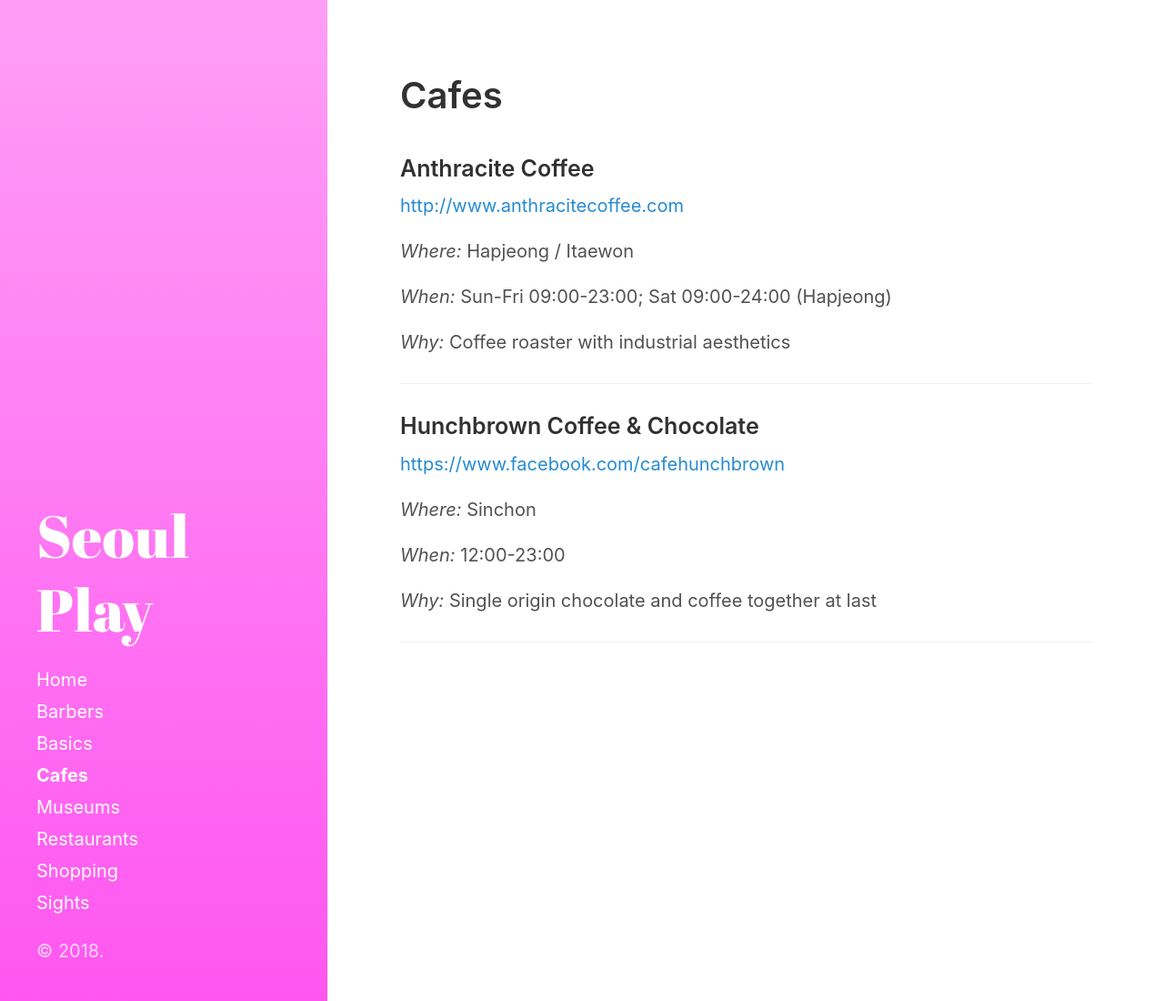
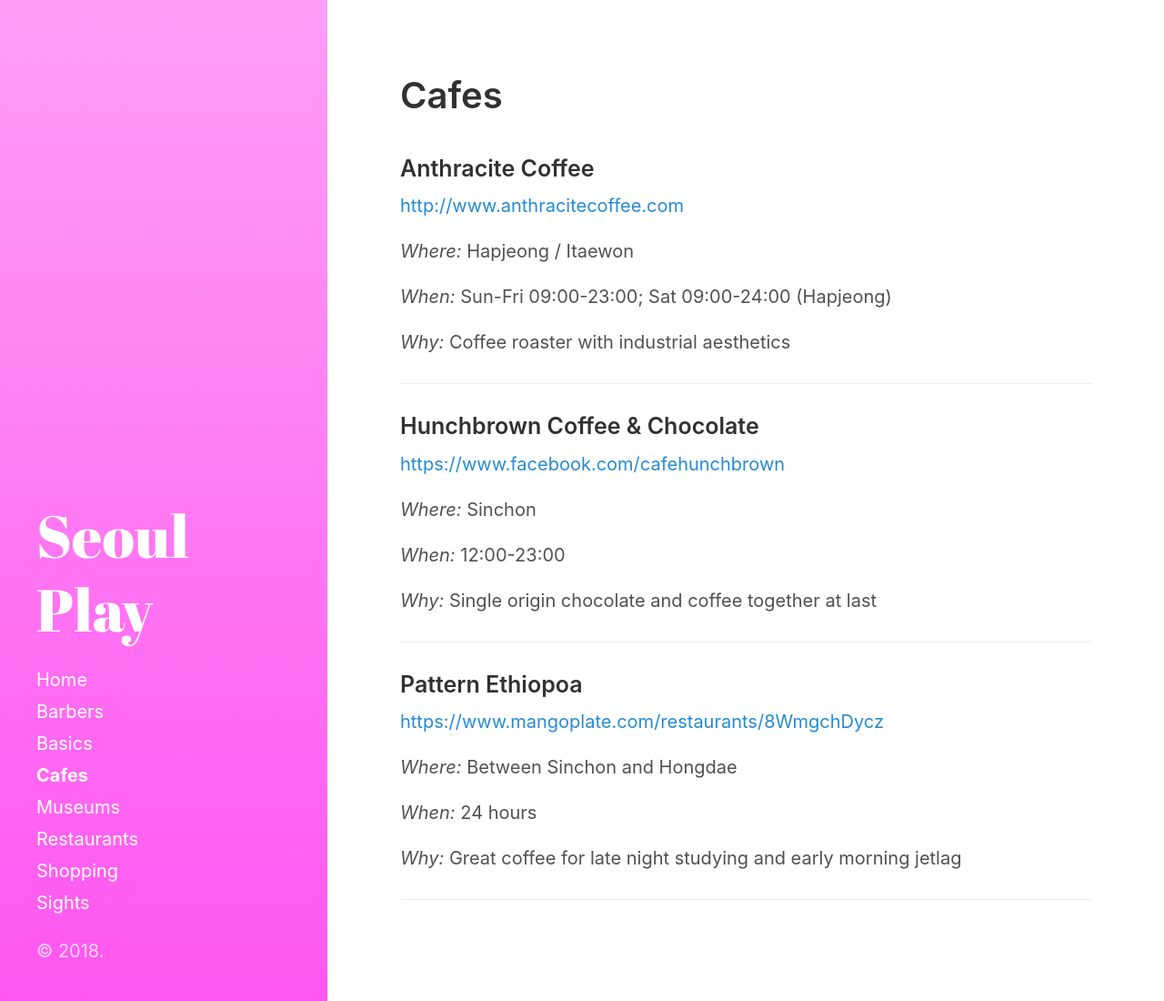
Before and after one commit to seoulplay/seoulplay.github.io, a Jekyll site: the page built from category/cafes.md, in a window 1280 px wide. Shown: the whole page at 91% size. Built offline with Jekyll 4.4.1, drawn with Linux system fonts in a browser that asks for light colours.

Commit message:
Update cafes.md

```diff
--- a/category/cafes.md
+++ b/category/cafes.md
@@ -26,3 +26,15 @@ _When:_ 12:00-23:00
 _Why:_ Single origin chocolate and coffee together at last
 
 ------
+
+### Pattern Ethiopoa
+
+<https://www.mangoplate.com/restaurants/8WmgchDycz>
+
+_Where:_ Between Sinchon and Hongdae
+
+_When:_ 24 hours
+
+_Why:_ Great coffee for late night studying and early morning jetlag
+
+------
```
